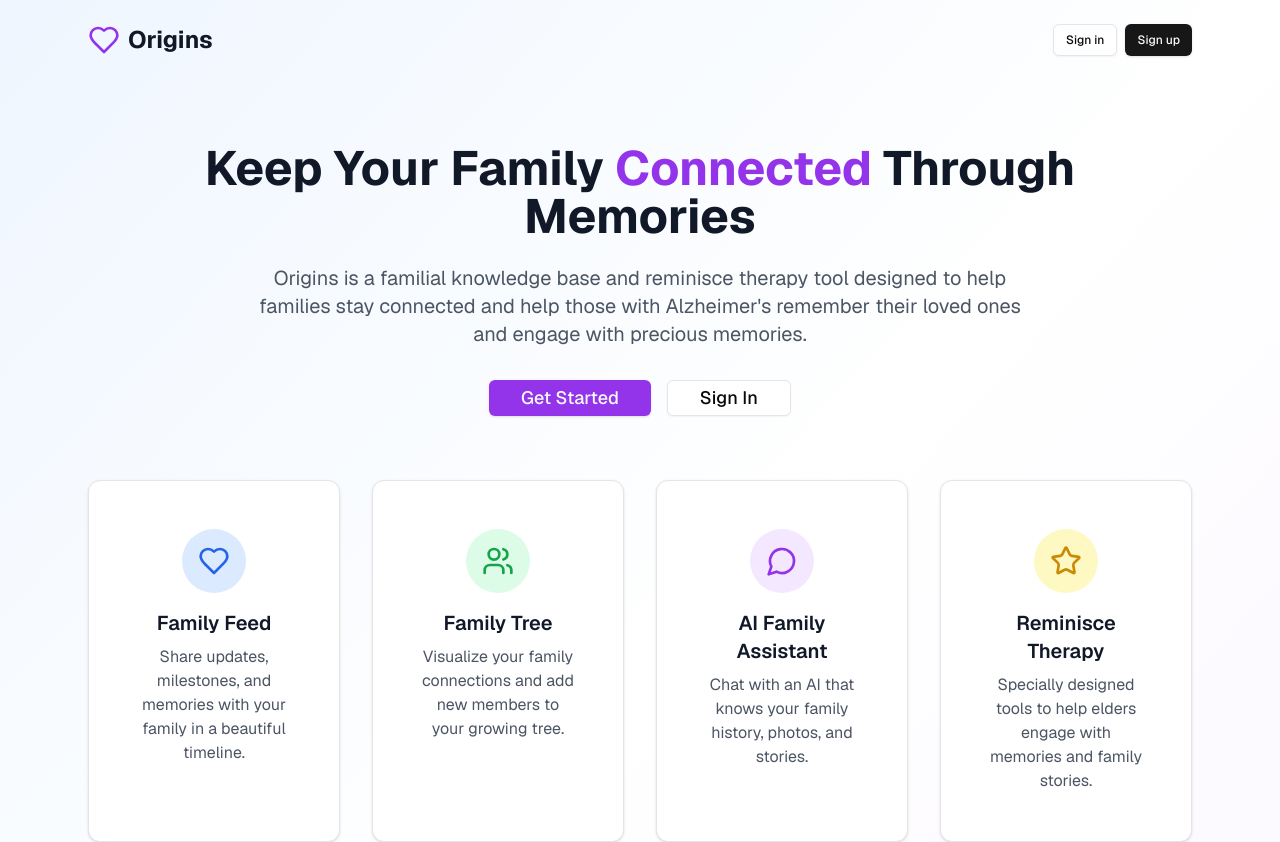
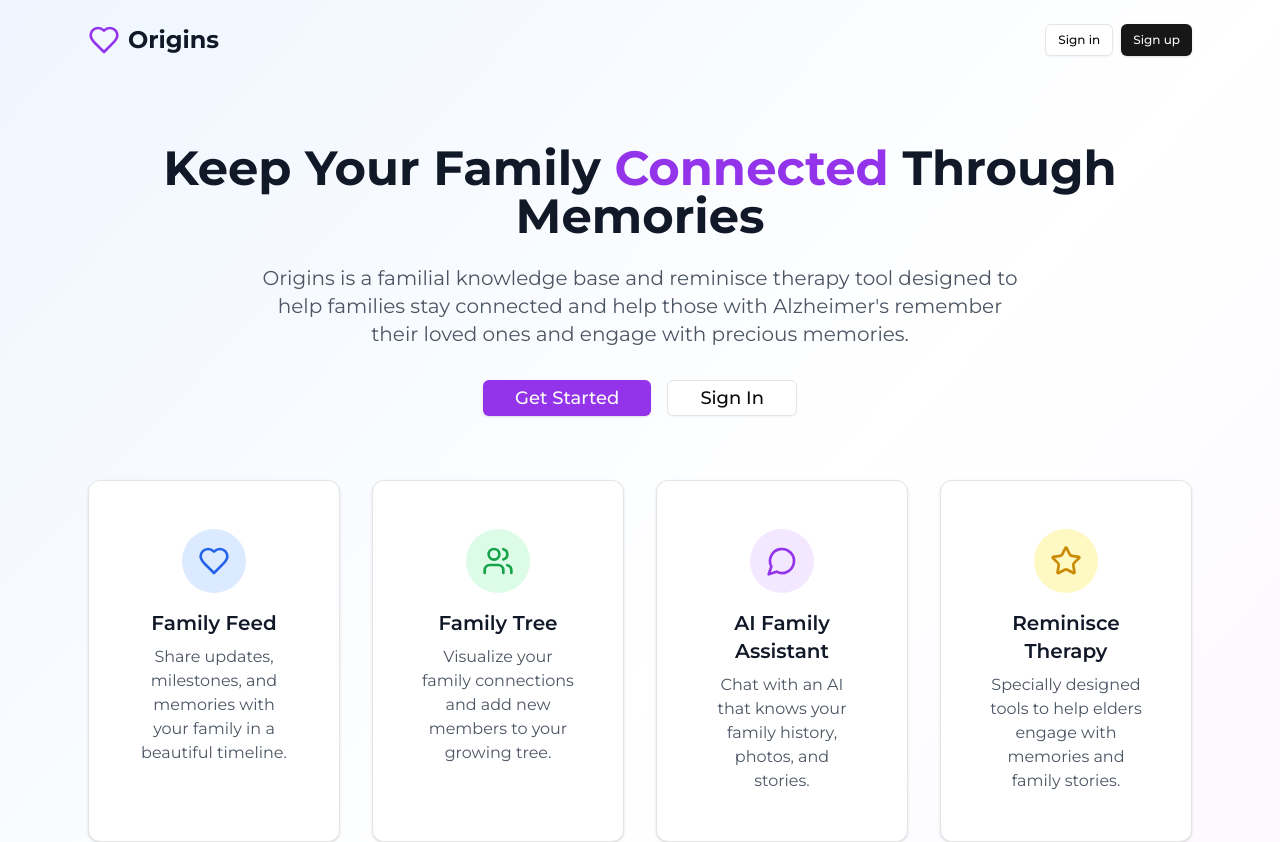
Before and after one commit to benwxng/origins, a Next.js app: page / in a window 1280 px wide. Shown: the top 842 px of the page. Built offline with nearby package versions, Linux system fonts and the light colour scheme; no server answers.

Commit message:
update font

```diff
--- a/app/layout.tsx
+++ b/app/layout.tsx
@@ -1,5 +1,6 @@
 import type { Metadata } from "next";
 import { Geist } from "next/font/google";
+import { Montserrat } from "next/font/google";
 import { ThemeProvider } from "next-themes";
 import "./globals.css";
 
@@ -20,6 +21,12 @@ const geistSans = Geist({
   subsets: ["latin"],
 });
 
+const montserrat = Montserrat({
+  variable: "--font-montserrat",
+  display: "swap",
+  subsets: ["latin"],
+});
+
 export default function RootLayout({
   children,
 }: Readonly<{
@@ -27,7 +34,7 @@ export default function RootLayout({
 }>) {
   return (
     <html lang="en" suppressHydrationWarning>
-      <body className={`${geistSans.className} antialiased`}>
+      <body className={`${montserrat.className} antialiased`}>
         <ThemeProvider
           attribute="class"
           defaultTheme="system"
--- a/app/protected/layout.tsx
+++ b/app/protected/layout.tsx
@@ -9,7 +9,7 @@ export default async function ProtectedLayout({
     <div className="flex h-screen bg-gray-50">
       <Sidebar />
       <main className="flex-1 lg:ml-64 overflow-auto">
-        <div className="p-6 lg:p-8">{children}</div>
+        <div className="p-6 lg:p-8 lg:pt-4">{children}</div>
       </main>
     </div>
   );
--- a/app/protected/page.tsx
+++ b/app/protected/page.tsx
@@ -39,8 +39,8 @@ export default async function FamilyFeedPage() {
 
   return (
     <div className="max-w-2xl mx-auto space-y-6">
-      {/* Header with Post Button */}
-      <div className="flex items-center justify-between py-6">
+      {/* Header with Post Button - Aligned with sidebar title */}
+      <div className="flex items-center justify-between py-4 pt-6">
         <div>
           <h1 className="text-3xl font-bold text-gray-900 mb-2">Family Feed</h1>
           <p className="text-gray-600">Stay connected with your loved ones</p>
```
